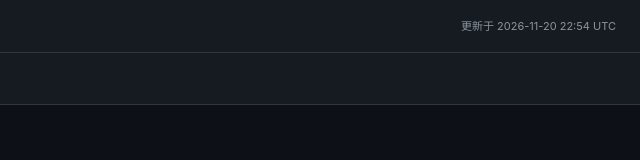
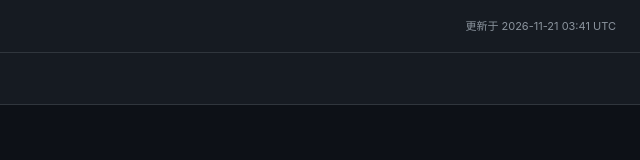
Before and after one commit to InX-AI-Innovation-Department/org-dashboard, a plain HTML site: page index.html in a window 1280 px wide. Shown: the full height of the page, 640-1280 px from the left. Drawn offline with Linux system fonts and the light colour scheme.

Commit message:
deploy: 17afcbe0a3c33e062a27ce0a771e12e7a6ef578b

```diff
--- a/index.html
+++ b/index.html
@@ -101,7 +101,7 @@
       1.93-.01 2.2 0 .21.15.46.55.38A8.013 8.013 0 0016 8c0-4.42-3.58-8-8-8z"/>
   </svg>
   <h1>InX-AI-Innovation-Department Dev Dashboard</h1>
-  <span class="updated">更新于 2026-11-20 22:54 UTC</span>
+  <span class="updated">更新于 2026-11-21 03:41 UTC</span>
 </header>
 
 <div class="summary">
```
